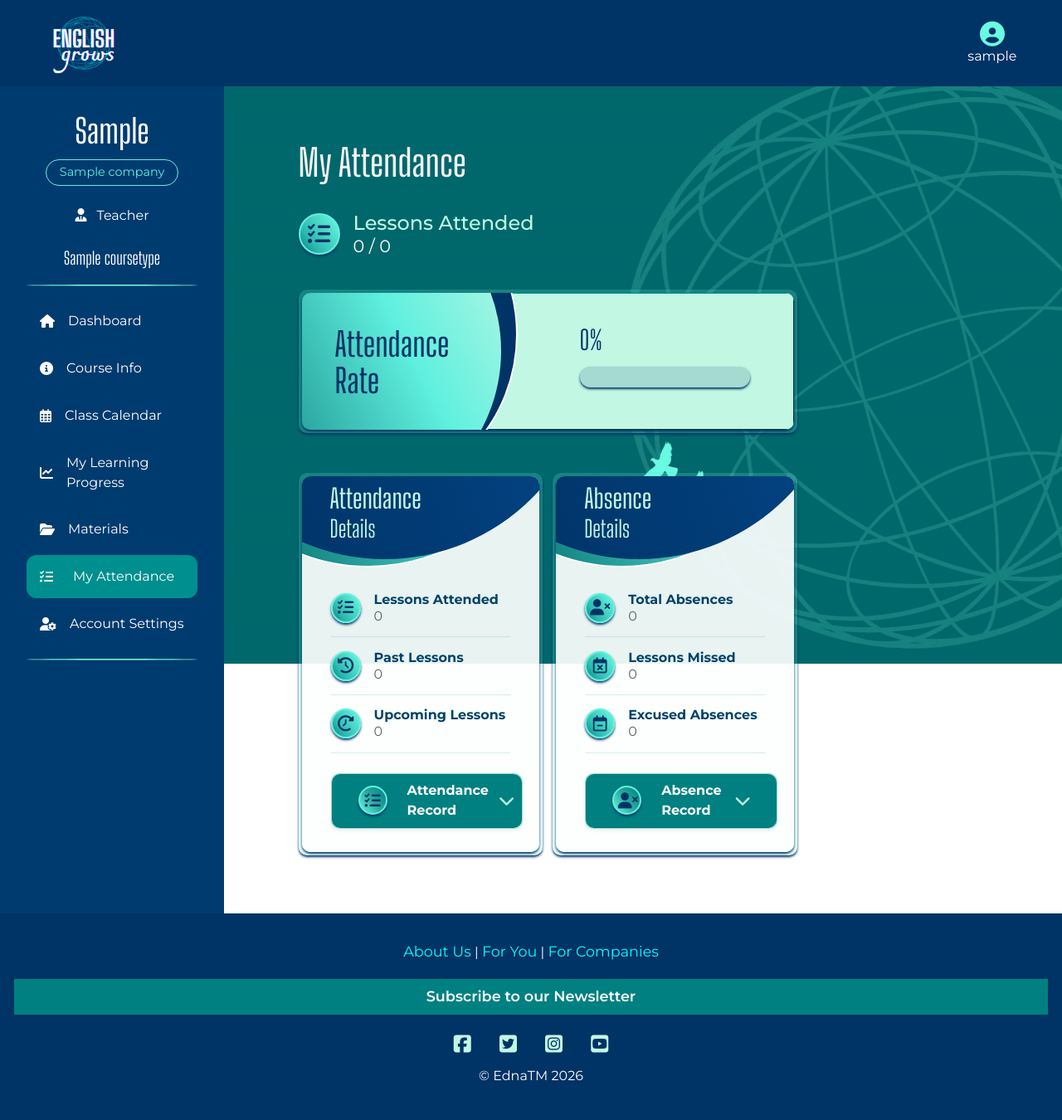
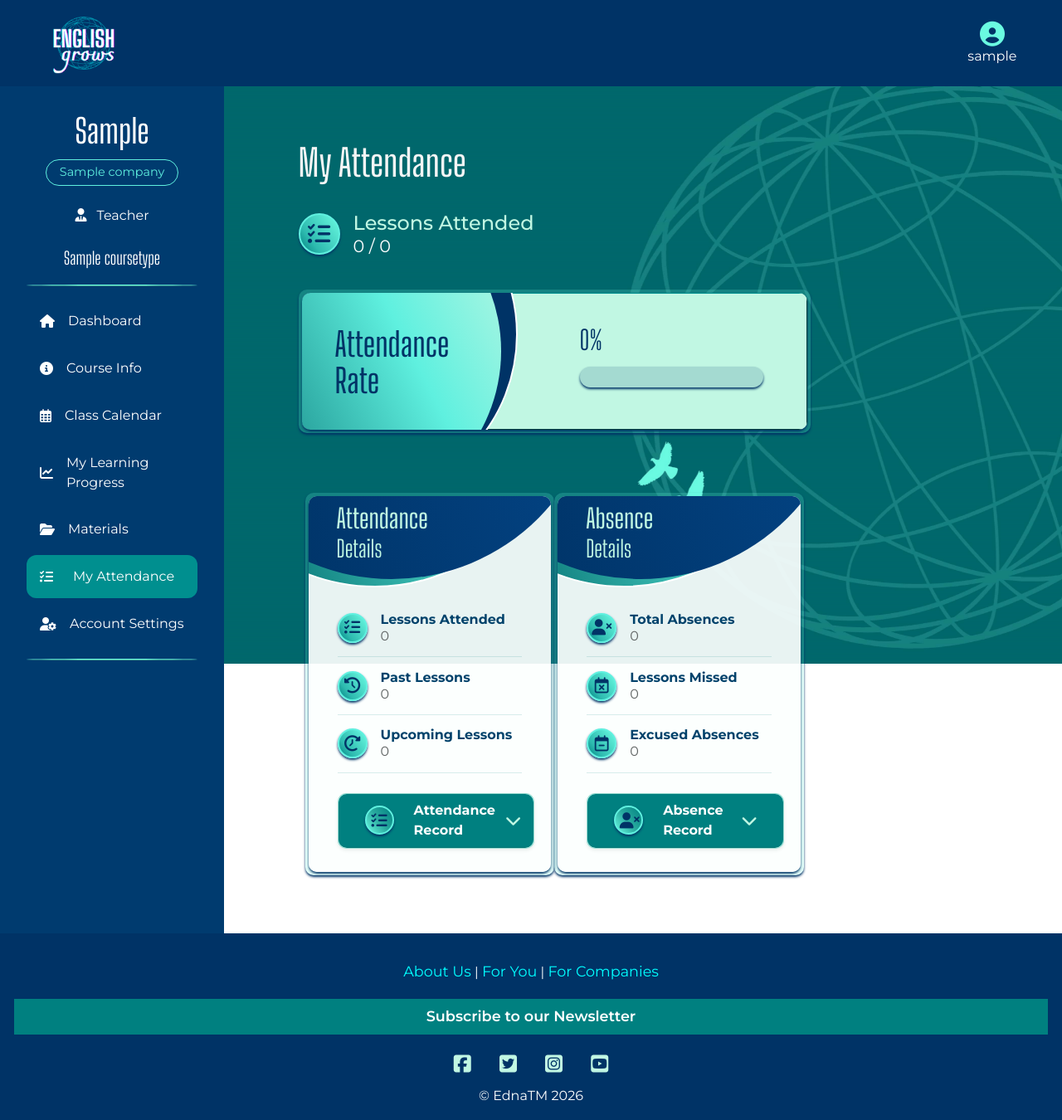
Before and after one commit to Ethra8/english-grows-new, a Django app: page /profiles/my_attendance/ in a window 1280 px wide. Shown: the whole page at 83% size. Before the commit the page ends 1303 px from the top, so only its background shows below. Run offline with Django 5.2, Linux system fonts and the light colour scheme; a user stored in the database is signed in; tables that the repository leaves empty hold one stand-in row (values such as "Sample post"); data that the repository does not hold is empty; some libraries are stand-ins or nearby versions; some web fonts are replaced.

Commit message:
improve UI in progress

```diff
--- a/profiles/static/profiles/css/profiles.css
+++ b/profiles/static/profiles/css/profiles.css
@@ -4,8 +4,8 @@
 }
 
 .profile-layout {
-    display: grid;
-    grid-template-columns: 280px 1fr;
+    /* display: grid;
+    grid-template-columns: 280px 1fr; */
     min-height: 100vh;
 }
 
@@ -63,6 +63,7 @@
     padding: 4px;
     box-shadow: 0 2px 3px 0 #003366;
     background: rgba(106, 250, 225, 0.2);
+    /* overflow-block: visible; */
 }
 
 .wrapper-next-class-card {
@@ -154,7 +155,8 @@
 .profile-main {
     /* margin: 70px auto 70px 7%; */
     padding: 70px 7% 70px 7%;
-    /* width: fit-content; */
+    /* width: 100% ; */
+    /* min-width: 100% !important; */
 }
 
 .profile-main h1 {
@@ -647,14 +649,38 @@
     background: rgba(106, 250, 225, 0.2);
 } */
 
-.wrapper-attendance-details {
-    margin-right: 1%;
-    width: 49%;
+.row-details {
+    display: flex;
+    flex-direction: row;
+    gap: 2rem !important;
+    align-items: center;
+    align-items: stretch;
+    width: 100%;
 }
 
+.row-details > .wrapper-attendance-details {
+    /* display: flex;
+    flex-direction: row;
+    gap: 2rem !important;
+    align-items: center;
+    min-width: 100%;
+    display: flex;
+    padding: 20px !important; */
+    flex: 1;
+
+}
+
+.wrapper-attendance-details {
+    /* margin-right: 1%;
+    width: 49%; */
+    /* min-width: 49%; */
+}
+
+
 .wrapper-absence-details {
-    margin-left: 1%;
-    width: 49%;
+    /* margin-left: 1%;
+    width: 49%; */
+    /* min-width: 49%; */
 }
 
 .detailed-attendance-card {
--- a/profiles/templates/profiles/my_attendance.html
+++ b/profiles/templates/profiles/my_attendance.html
@@ -69,9 +69,11 @@
 
     </div>
 
-    <div class="row mt-5">
-        <div class="wrapper-attendance-details">
-            <div class="col-12 col-lg-5 detailed-attendance-card mx-auto">
+    <div class="row-details">
+
+        <div class="row mt-5 px-2 w-100">
+            <div class="col-12 col-lg-6 wrapper-attendance-details">
+                <div class="detailed-attendance-card">
                     <div class="circle-panel1">
                         <h2>Attendance<br><small>Details</small></h2>
                     </div>
@@ -201,8 +203,8 @@
                     </div>
                 </div>
             </div>
-        <div class="wrapper-absence-details">
-            <div class="col-12 col-md-5 detailed-attendance-card mx-auto">
+            <div class="col-12 col-lg-6 wrapper-absence-details">
+                <div class="detailed-attendance-card mx-auto">
                     <div class="circle-panel1">
                         <h2>Absence<br><small>Details</small></h2>
                     </div>
@@ -335,7 +337,7 @@
                 </div>
             </div>
         </div>
-
+    </div>
 {% else %}
         <div class="no-course-assigned">
             <h2>No active course assigned yet</h2>
--- a/profiles/templates/profiles/profile.html
+++ b/profiles/templates/profiles/profile.html
@@ -20,7 +20,7 @@
 
 {% block content %}
     <div class="overlay-birds"></div>
-    <div class="profile-layout">
+    <div class="profile-layout d-flex flex-grow-1">
 
         {% include "profiles/includes/shared/sidebar.html" %}
 
```
Also changed, not shown: profiles/templates/profiles/my_course.html (+12 -9 lines), profiles/templates/profiles/profile_settings.html (+4 -5 lines). Lines whose indentation alone changed are shown as unchanged.
